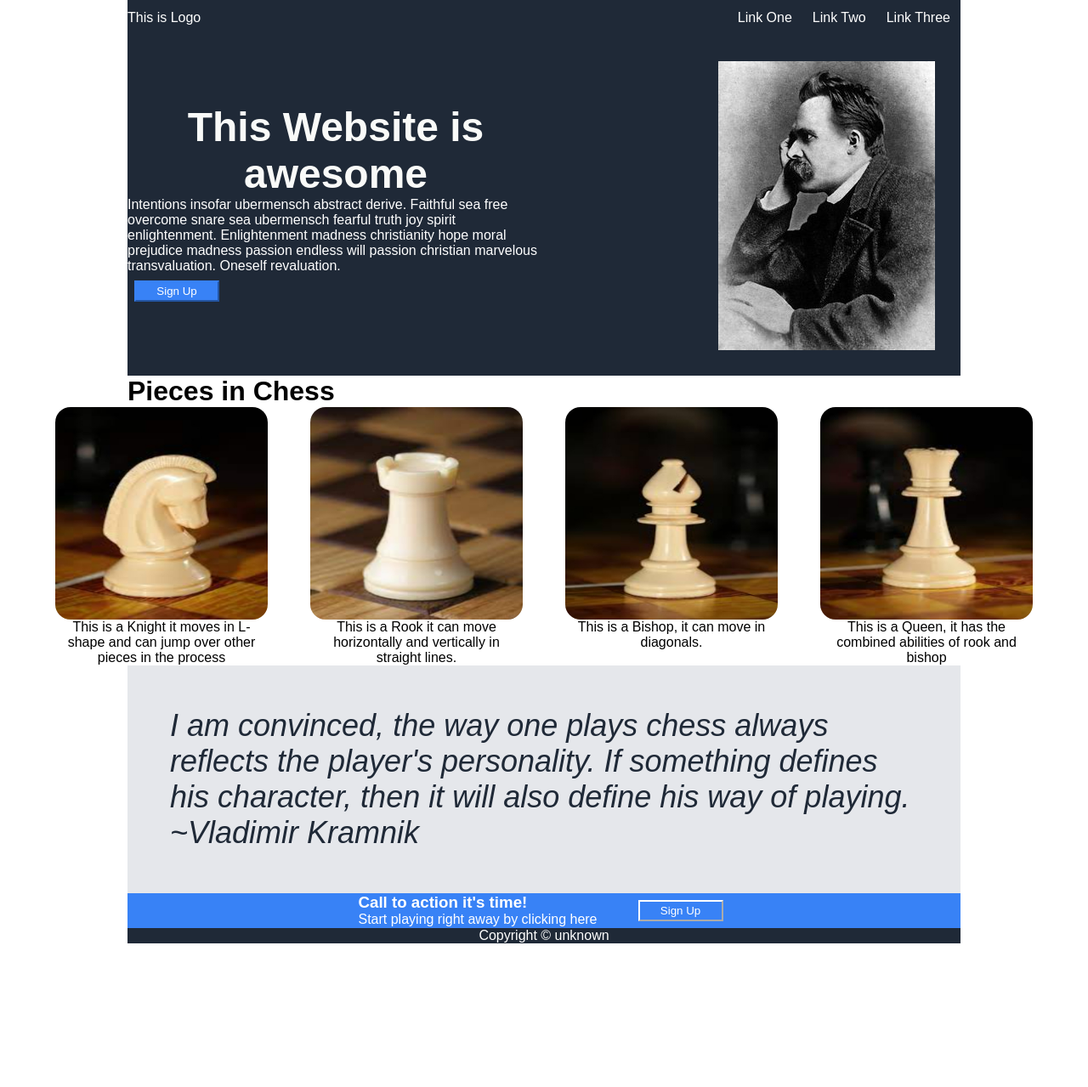
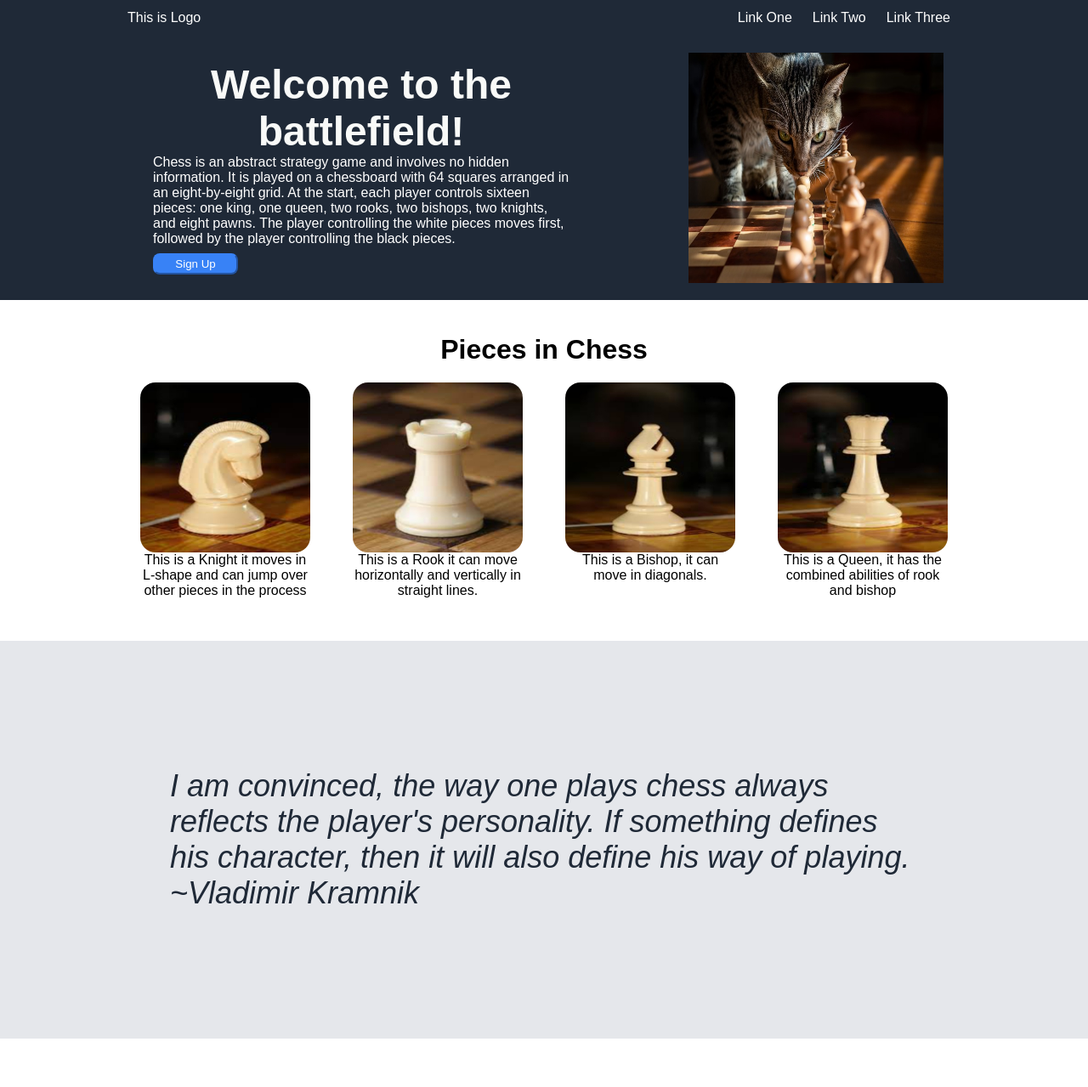
Before and after one commit to virendrasinh734/odin-landingpage, a plain HTML site: page index.html in a window 1280 px wide. Shown: the top 1279 px of the page at 85% size. Before the commit the page ends 1110 px from the top, so only its background shows below. Drawn offline with Linux system fonts and the light colour scheme.

Commit message:
Style the hero section properly and make a few changes in the quote section

```diff
--- a/index.html
+++ b/index.html
@@ -22,11 +22,11 @@
     </div>
     <div class="hero">
         <div class="content">
-            <h1> This Website is awesome</h1>
-            <p>Intentions insofar ubermensch abstract derive. Faithful sea free overcome snare sea ubermensch fearful truth joy spirit enlightenment. Enlightenment madness christianity hope moral prejudice madness passion endless will passion christian marvelous transvaluation. Oneself revaluation.</p>
+            <h1> Welcome to the battlefield!</h1>
+            <p>Chess is an abstract strategy game and involves no hidden information. It is played on a chessboard with 64 squares arranged in an eight-by-eight grid. At the start, each player controls sixteen pieces: one king, one queen, two rooks, two bishops, two knights, and eight pawns. The player controlling the white pieces moves first, followed by the player controlling the black pieces. </p>
             <button>Sign Up</button>
         </div>
-        <img src="./images/niet.jpg">
+        <img src="./images/cat_chess.jpg">
     </div>
     <div class="contents">
         <h1>Pieces in Chess </h1>
@@ -49,7 +49,7 @@
             </div>
         </div>
         <div class="quote">
-            I am convinced, the way one plays chess always reflects the player's personality. If something defines his character, then it will also define his way of playing. ~Vladimir Kramnik
+            <p>I am convinced, the way one plays chess always reflects the player's personality. If something defines his character, then it will also define his way of playing. ~Vladimir Kramnik</p>
         </div>
         <div class="action">
             <div class="call">
--- a/style.css
+++ b/style.css
@@ -3,8 +3,7 @@
     padding: 0;
 }
 body{
-    margin-left: 150px;
-    margin-right: 150px;
+
     font-family: Arial, Helvetica, sans-serif;
 }
 .header{
@@ -13,6 +12,8 @@ body{
     background-color: #1f2937;
     color: white;
     /* height: 100px; */
+    padding-left: 150px;
+    padding-right: 150px;
 }
 .links >ul{
     display: flex;
@@ -32,40 +33,50 @@ li>a{
 .hero{
     display: flex;
     justify-content: space-between;
+    padding-left: 150px;
+    padding-right: 150px;
 }
 .content{
     display: flex;
     flex-direction: column;
     justify-content: center;
     width: 50%;
+    flex-wrap: wrap;
+    padding: 30px;
 }
 .hero{
     background-color: #1f2937;
     color: white;
-
+    flex-wrap: wrap;
+    flex: 1;
 }
 .hero>img{
-    padding: 30px;
+    width: 300px;
+    padding: 20px;
 }
 .pieces{
     display: flex;
     justify-content: center;
     gap: 50px;
+    flex-wrap: wrap;
+    margin-left: 150px;
+    margin-right: 150px;
 }
 .combinations>p{
     text-align: center;
 }
 .combinations>img{
-    width: 250px;
+    width: 200px;
     border-radius: 18px;
 }
 button{
     width: 100px;
     padding: 3px;
-    margin: 8px;
+    margin-top: 8px;
     background-color: #3882F6;
     color: white;
     border-color: #3882F6;
+    border-radius: 8px;
 }
 .combinations{
     display: flex;
@@ -85,13 +96,23 @@ button{
     color: #1f2937;
     font-style: italic;
     padding: 50px;
+    margin-top: 50px;
+
+}
+.quote>p{
+    padding: 100px 150px;
 }
 .action{
     display: flex;
-    justify-content: center;
+    justify-content: space-around;
     gap: 40px;
     background-color:#3882F6;
     color: white ;
+    margin: 60px 150px;
+    padding-top: 50px;
+    padding-bottom: 50px;
+    border-radius: 15px;
+
 }
 .action button{
     border-color: white;
@@ -101,3 +122,11 @@ button{
     text-align: center;
     color: white;
 }
+.contents{
+    margin-top: 40px;
+
+}
+.contents h1{
+    text-align: center;
+    margin-bottom: 20px;
+}
```
Also changed, not shown: images/cat_chess.jpg (added), images/chess.jpeg (added), 2 other files.
